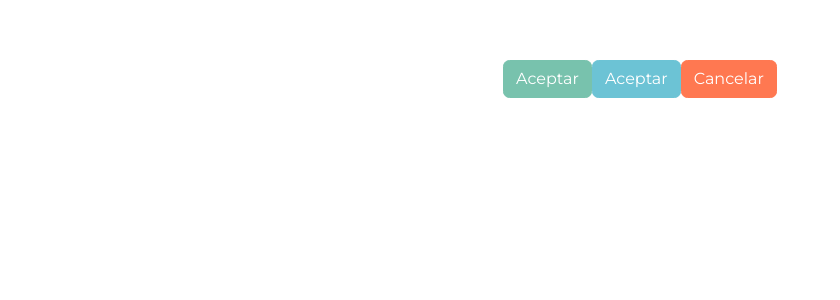
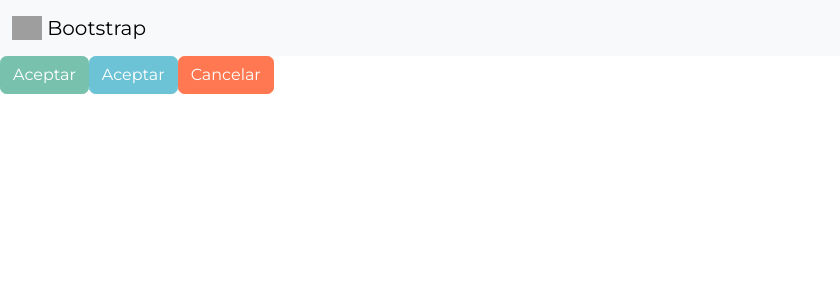
Before and after one commit to cet9/cet9-mesas, a Vue app: page / in a window 1280 px wide. Shown: the top 300 px of the page, without its empty margins (0-840 px from the left). Built offline with nearby package versions, Linux system fonts and the light colour scheme; grey boxes are pictures that could not be loaded.

Commit message:
Subo menú navegación :D

```diff
--- a/public/index.html
+++ b/public/index.html
@@ -8,9 +8,8 @@
     <title><%= htmlWebpackPlugin.options.title %></title>
   </head>
   <body>
-    <noscript>
-      <strong>We're sorry but <%= htmlWebpackPlugin.options.title %> doesn't work properly without JavaScript enabled. Please enable it to continue.</strong>
-    </noscript>
+
+
     <div id="app"></div>
     <!-- built files will be auto injected -->
   </body>
--- a/src/App.vue
+++ b/src/App.vue
@@ -1,5 +1,5 @@
 <template>
-
+ <Menu/>
   <HelloWorld msg="Inscripción a mesas"/>
   <button class = "btn btn-danger">Cancelar</button>
 
@@ -7,22 +7,16 @@
 
 <script>
 import HelloWorld from './components/HelloWorld.vue'
-
+import Menu from './components/Menu.vue'
 export default {
   name: 'App',
   components: {
-    HelloWorld
+    HelloWorld,
+    Menu
   }
 }
 </script>
 
 <style>
-#app {
-  font-family: Avenir, Helvetica, Arial, sans-serif;
-  -webkit-font-smoothing: antialiased;
-  -moz-osx-font-smoothing: grayscale;
-  text-align: center;
-  color: #2c3e50;
-  margin-top: 60px;
-}
+
 </style>
--- /dev/null
+++ b/src/components/Menu.vue
@@ -0,0 +1,20 @@
+<template>
+
+<nav class="navbar navbar-light bg-light">
+  <div class="container-fluid">
+    <a class="navbar-brand" href="#">
+      <img src="https://www.maquilleo.com/blog/wp-content/uploads/2021/02/Cruelty-logo-322x322.png" alt="" width="30" height="24" class="d-inline-block align-text-top">
+      Bootstrap
+    </a>
+  </div>
+</nav>
+</template>
+
+<script>
+export default {
+  name: 'Menu',
+  props: {
+    msg: String
+  }
+}
+</script>
```
